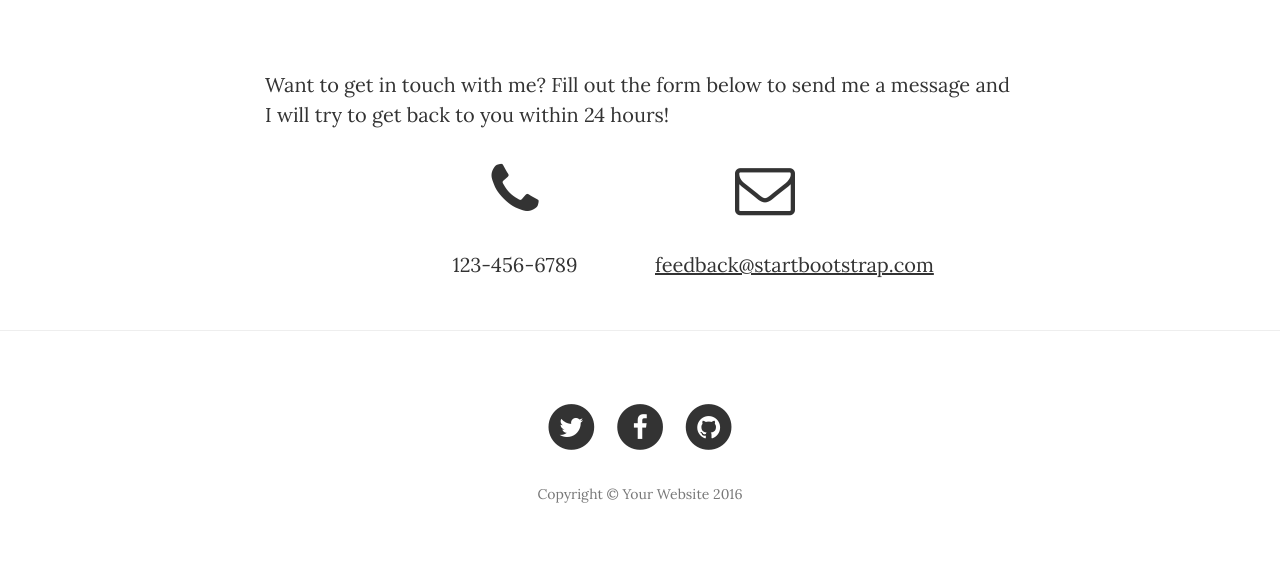
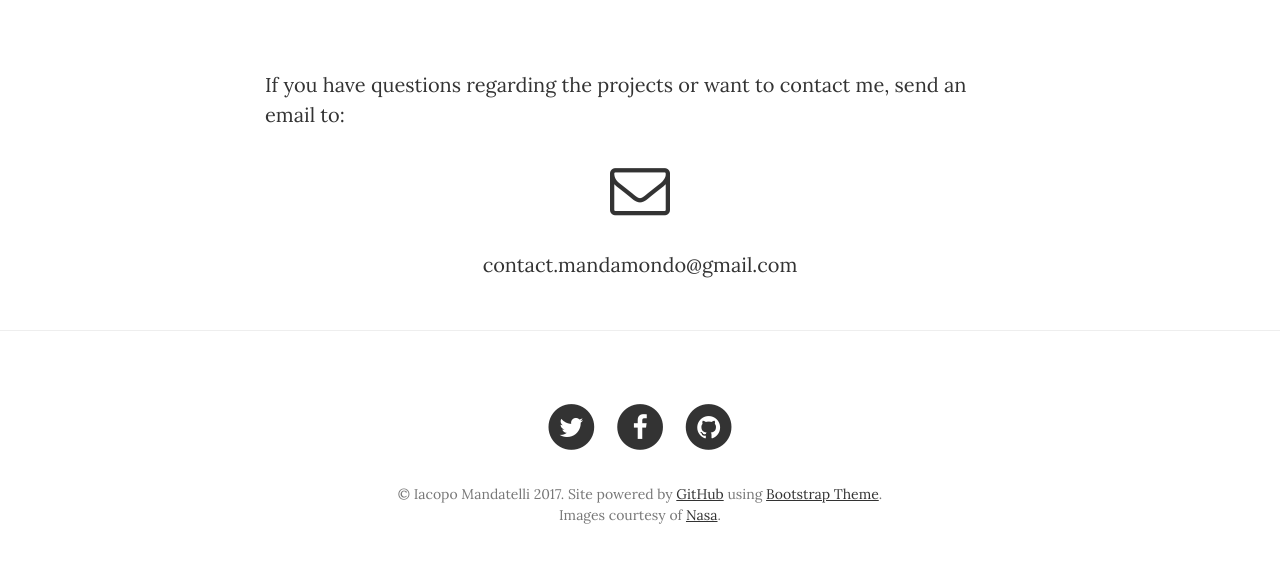
Before and after one commit to mandamondo/mandamondo.github.io, a website: page contact.html in a window 1280 px wide. Shown: the part 432-994 px from the top of the page. Drawn offline with nearby package versions, Linux system fonts and the light colour scheme.

Commit message:
contact page done

```diff
--- a/contact.html
+++ b/contact.html
@@ -87,16 +87,12 @@
     <div class="container">
         <div class="row">
             <div class="col-lg-8 col-lg-offset-2 col-md-10 col-md-offset-1">
-                <p>Want to get in touch with me? Fill out the form below to send me a message and I will try to get back to you within 24 hours!</p>
+                <p>If you have questions regarding the projects or want to contact me, send an email to: </p>
             </div>
             <div class="col-lg-8 col-lg-offset-2 text-center">
-                <div class="col-lg-4 col-lg-offset-2 text-center">
-                    <i class="fa fa-phone fa-3x sr-contact"></i>
-                    <p>123-456-6789</p>
-                </div>
-                <div class="col-lg-4 text-center">
+                <div class="col-lg-0 text-center">
                     <i class="fa fa-envelope-o fa-3x sr-contact"></i>
-                    <p><a href="mailto:your-email@your-domain.com">feedback@startbootstrap.com</a></p>
+                    <p>contact.mandamondo@gmail.com</p>
                 </div>
             </div>
         </div>
@@ -135,7 +131,7 @@
                             </a>
                         </li>
                     </ul>
-                    <p class="copyright text-muted">Copyright &copy; Your Website 2016</p>
+                    <p class="copyright text-muted">&copy; Iacopo Mandatelli 2017. Site powered by <a href="https://github.com/">GitHub</a> using <a href="https://startbootstrap.com/template-overviews/clean-blog/">Bootstrap Theme</a>. <br> Images courtesy of <a href="https://www.nasa.gov/">Nasa</a>.</p>
                 </div>
             </div>
         </div>
```
Also changed, not shown: about.html (+1 -1 lines), index.html (+1 -1 lines), projects.html (+2 -2 lines), img/nebula.jpg (added).
